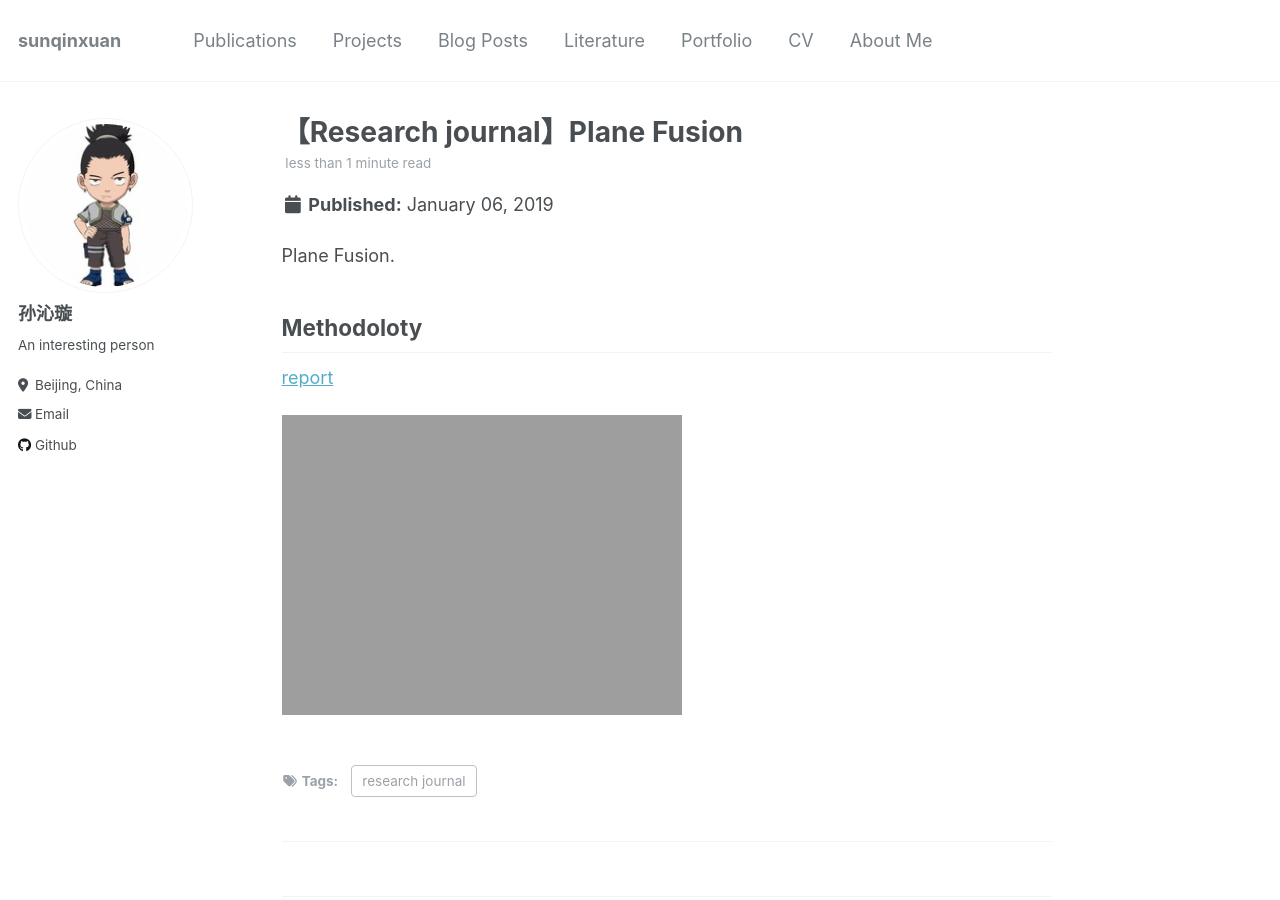
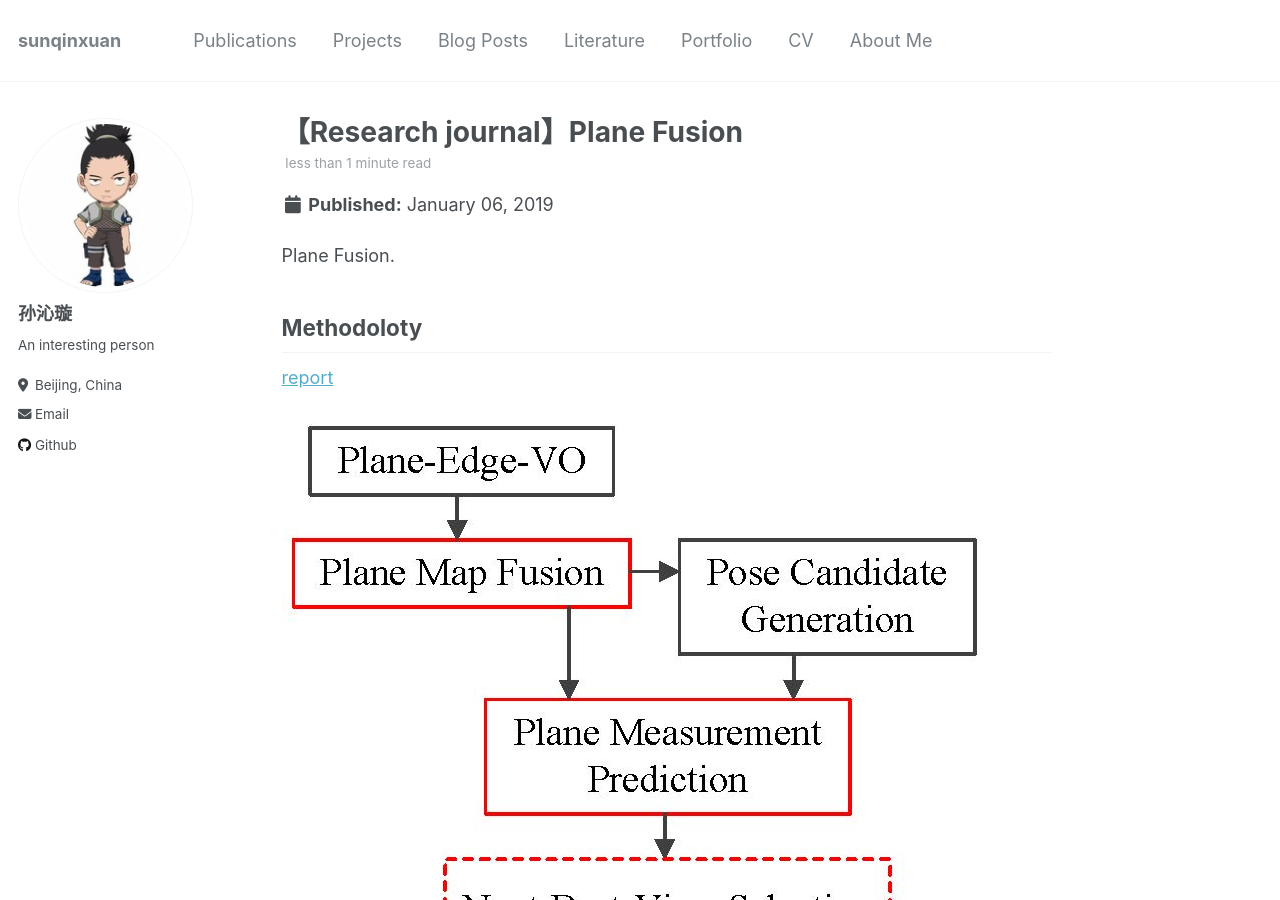
Before and after one commit to wdyiwdwd/wdyiwdwd.github.io, a Jekyll site: the page built from _posts/2019-01-06-research-journal-plane-fusion.md, in a window 1280 px wide and 900 px high. Built offline with Jekyll 4.4.1, drawn with Linux system fonts in a browser that asks for light colours.

Commit message:
Update 2019-01-06-research-journal-plane-fusion.md

```diff
--- a/_posts/2019-01-06-research-journal-plane-fusion.md
+++ b/_posts/2019-01-06-research-journal-plane-fusion.md
@@ -12,4 +12,4 @@ Plane Fusion.
 
 <a href="http://sunqinxuan.github.io/files/research-journal-2019-01-06-plane-fusion.pdf">report</a>
 
-![img](https://sunqinxuan.github.io/images/posts-research-journal-2019-01-06-img1.png)
+![img](https://sunqinxuan.github.io/images/posts-research-journal-2019-01-06-img1.jpg)
```
